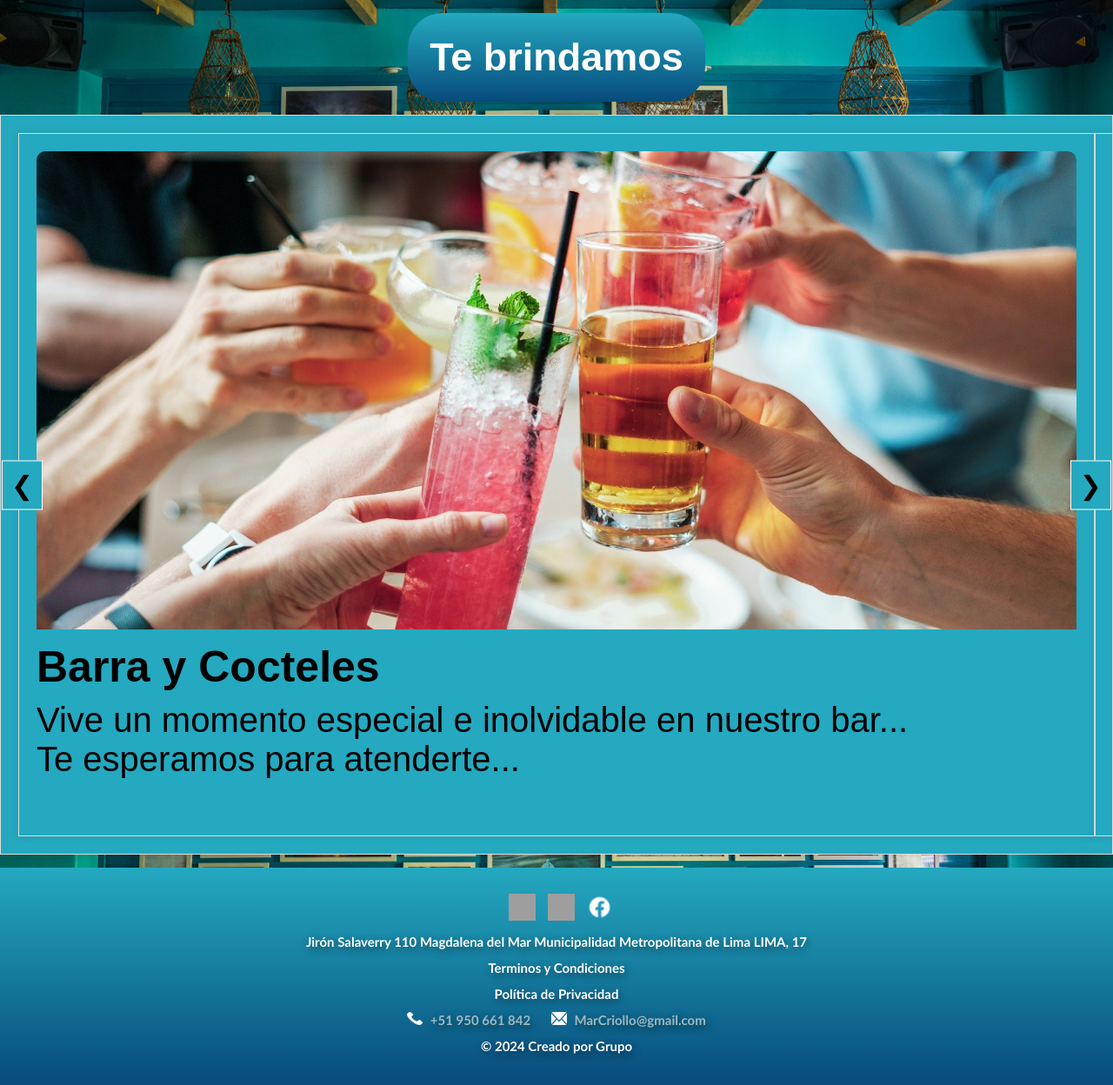
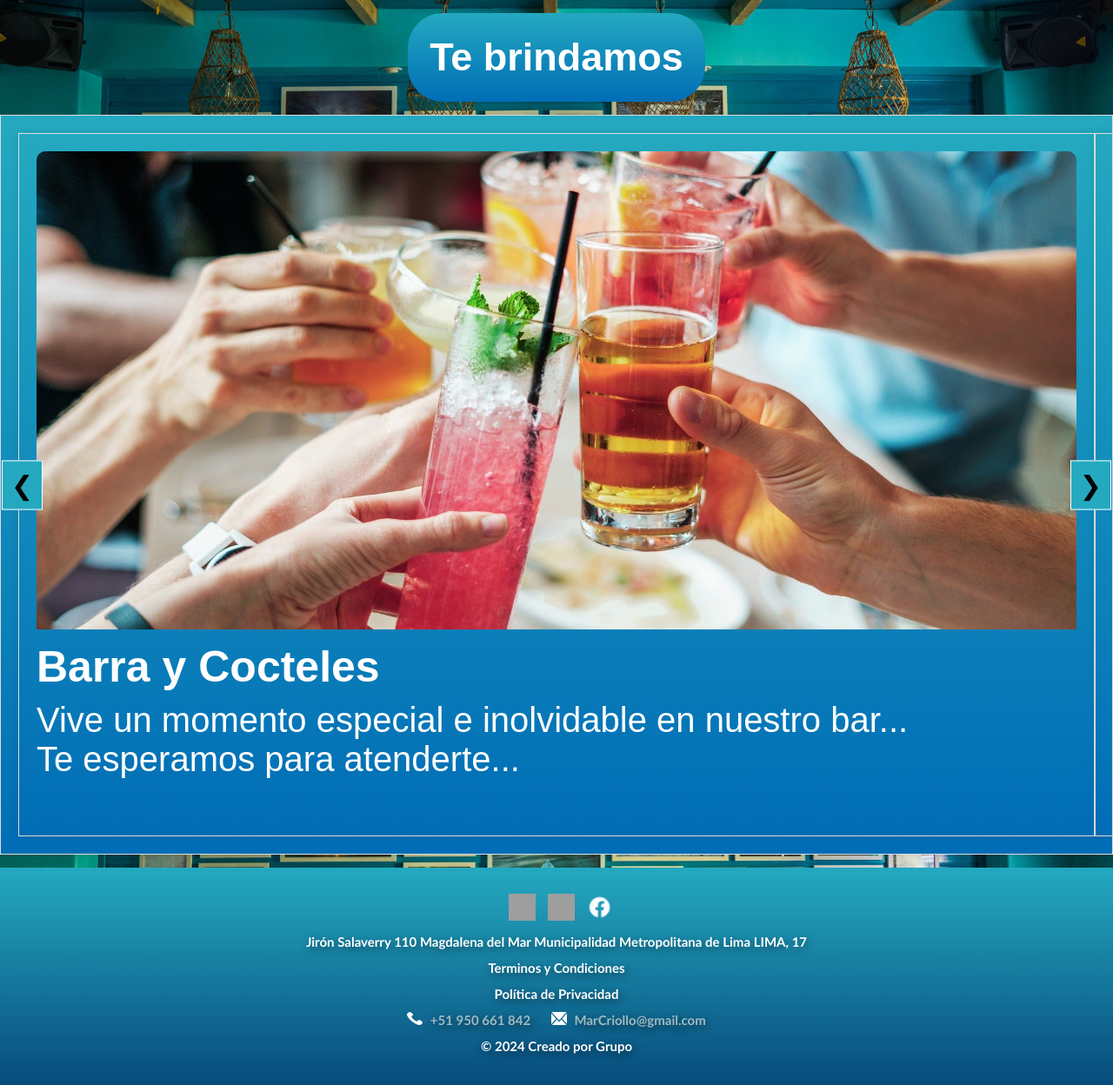
Before and after one commit to JulianCamachoCalle/MarCriollo, a PHP site: page /servicios.html in a window 1280 px wide. Shown: the part 183-1431 px from the top of the page at 87% size. Run offline with PHP 8.4, Linux system fonts and the light colour scheme; grey boxes are pictures that could not be loaded.

Commit message:
cambio de color de letra del slider de servicios

```diff
--- a/Pag_MarCriollo/src/style/servicios.css
+++ b/Pag_MarCriollo/src/style/servicios.css
@@ -2,7 +2,7 @@
 
 /* variables */
 :root {
-    --primary-color: rgb(7, 75, 124);
+    --primary-color: rgb(0, 109, 182);
     --secondary-color: rgb(36, 169, 192);
     --font-family: Arial, sans-serif;
 }
@@ -40,7 +40,7 @@ body {
     max-width: 100%;
     margin: 15px auto;
     padding: 20px;
-    background-color: var(--secondary-color);
+    background-image: linear-gradient(to top, var(--primary-color), var(--secondary-color));
     border: 1px solid #ddd;
     box-shadow: 0 0 10px rgba(0, 0, 0, 0.1);
     overflow: hidden;
@@ -53,12 +53,13 @@ body {
 }
 
 .slider-list li {
+    background-image: linear-gradient(to top, var(--primary-color), var(--secondary-color));
     min-width: 100%;
-    background-color: var(--secondary-color);
     border: 1px solid #ddd;
     box-shadow: 0 0 10px rgba(0, 0, 0, 0.1);
     padding: 20px;
     list-style-type: none;
+    color: white;
 }
 
 .slider-prev,.slider-next {
```
